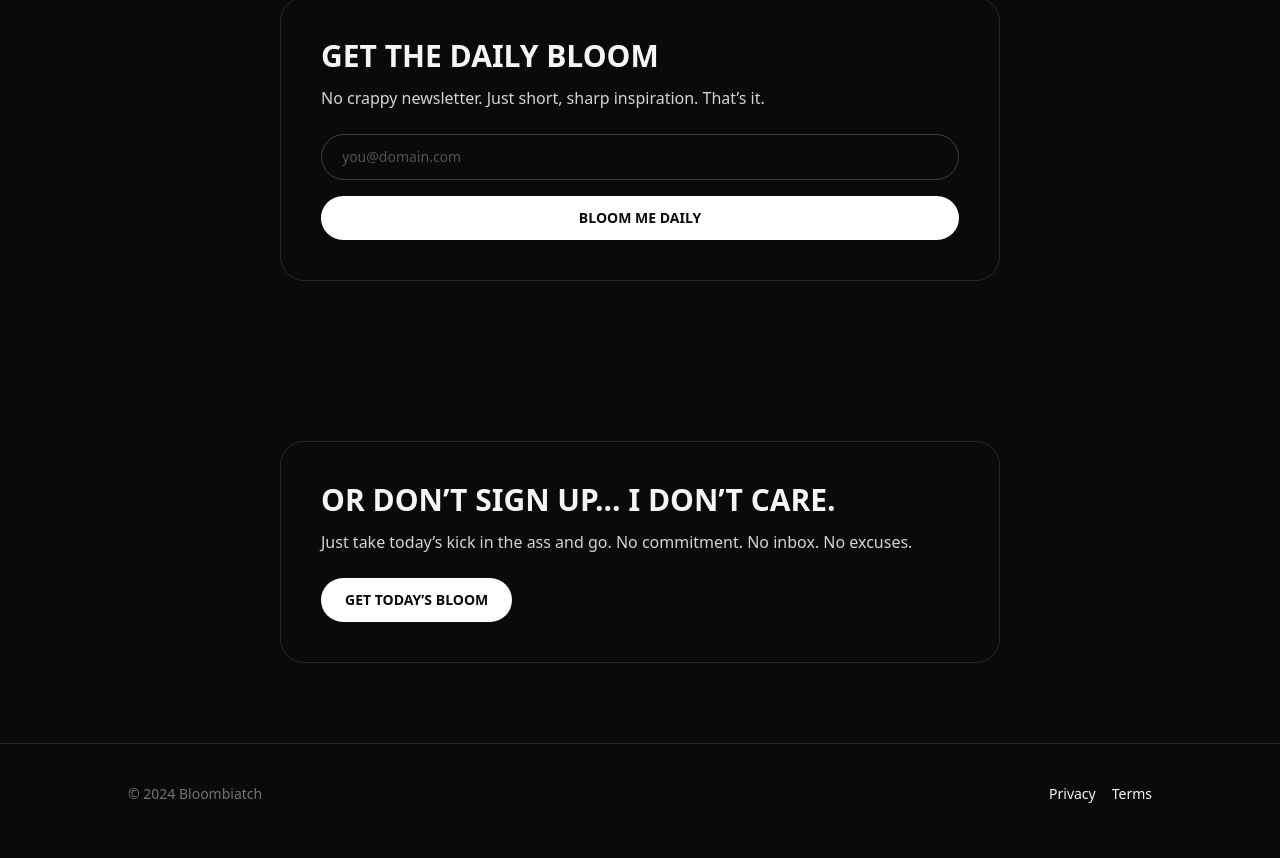
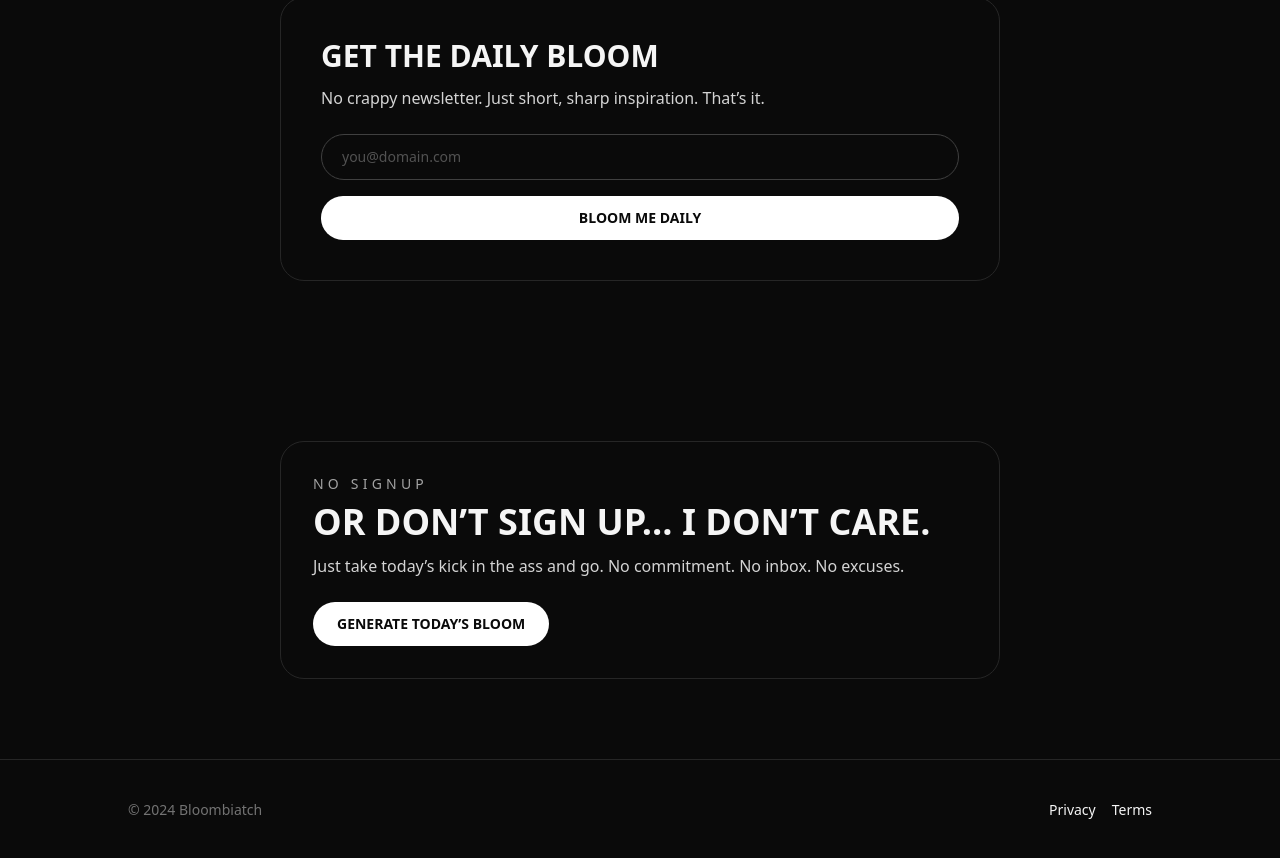
Before and after one commit to christelleyoung/Bloom, a Next.js app: page / in a window 1280 px wide. Shown: the part 1559-2417 px from the top of the page. Built offline with nearby package versions, Linux system fonts and the light colour scheme.

Commit message:
Render daily bloom generator on landing page

```diff
--- a/app/page.tsx
+++ b/app/page.tsx
@@ -1,3 +1,4 @@
+import DailyBloomClient from "@/components/DailyBloomClient";
 import EmailSignup from "@/components/EmailSignup";
 
 const manifesto = `You want the glow? Earn it.
@@ -68,18 +69,11 @@ export default function HomePage() {
 
       <section id="daily" className="py-20">
         <div className="mx-auto max-w-3xl px-6">
-          <div className="rounded-3xl border border-neutral-800 p-10">
-            <h2 className="text-3xl font-semibold uppercase">Or don’t sign up... I don’t care.</h2>
-            <p className="mt-3 text-neutral-300">
-              Just take today’s kick in the ass and go. No commitment. No inbox. No excuses.
-            </p>
-            <a
-              className="mt-6 inline-flex rounded-full bg-white px-6 py-3 text-sm font-semibold uppercase text-neutral-950"
-              href="/daily"
-            >
-              Get today’s Bloom
-            </a>
-          </div>
+          <DailyBloomClient
+            kicker="No signup"
+            title="Or don’t sign up... I don’t care."
+            description="Just take today’s kick in the ass and go. No commitment. No inbox. No excuses."
+          />
         </div>
       </section>
 
--- a/components/DailyBloomClient.tsx
+++ b/components/DailyBloomClient.tsx
@@ -2,7 +2,17 @@
 
 import { useState } from "react";
 
-export default function DailyBloomClient() {
+type DailyBloomClientProps = {
+  kicker?: string;
+  title?: string;
+  description?: string;
+};
+
+export default function DailyBloomClient({
+  kicker = "Daily Bloom",
+  title = "Today’s Bloom",
+  description = "Tap the button and we’ll generate a fresh Bloom right now.",
+}: DailyBloomClientProps) {
   const [message, setMessage] = useState("");
   const [status, setStatus] = useState<"idle" | "loading" | "error" | "success">("idle");
   const [error, setError] = useState("");
@@ -26,11 +36,9 @@ export default function DailyBloomClient() {
 
   return (
     <div className="rounded-3xl border border-neutral-800 p-8">
-      <p className="text-sm uppercase tracking-[0.3em] text-neutral-400">Daily Bloom</p>
-      <h1 className="mt-2 text-4xl font-semibold uppercase">Today’s Bloom</h1>
-      <p className="mt-3 text-neutral-300">
-        Tap the button and we’ll generate a fresh Bloom right now.
-      </p>
+      <p className="text-sm uppercase tracking-[0.3em] text-neutral-400">{kicker}</p>
+      <h1 className="mt-2 text-4xl font-semibold uppercase">{title}</h1>
+      <p className="mt-3 text-neutral-300">{description}</p>
       <button
         type="button"
         onClick={generate}
```
